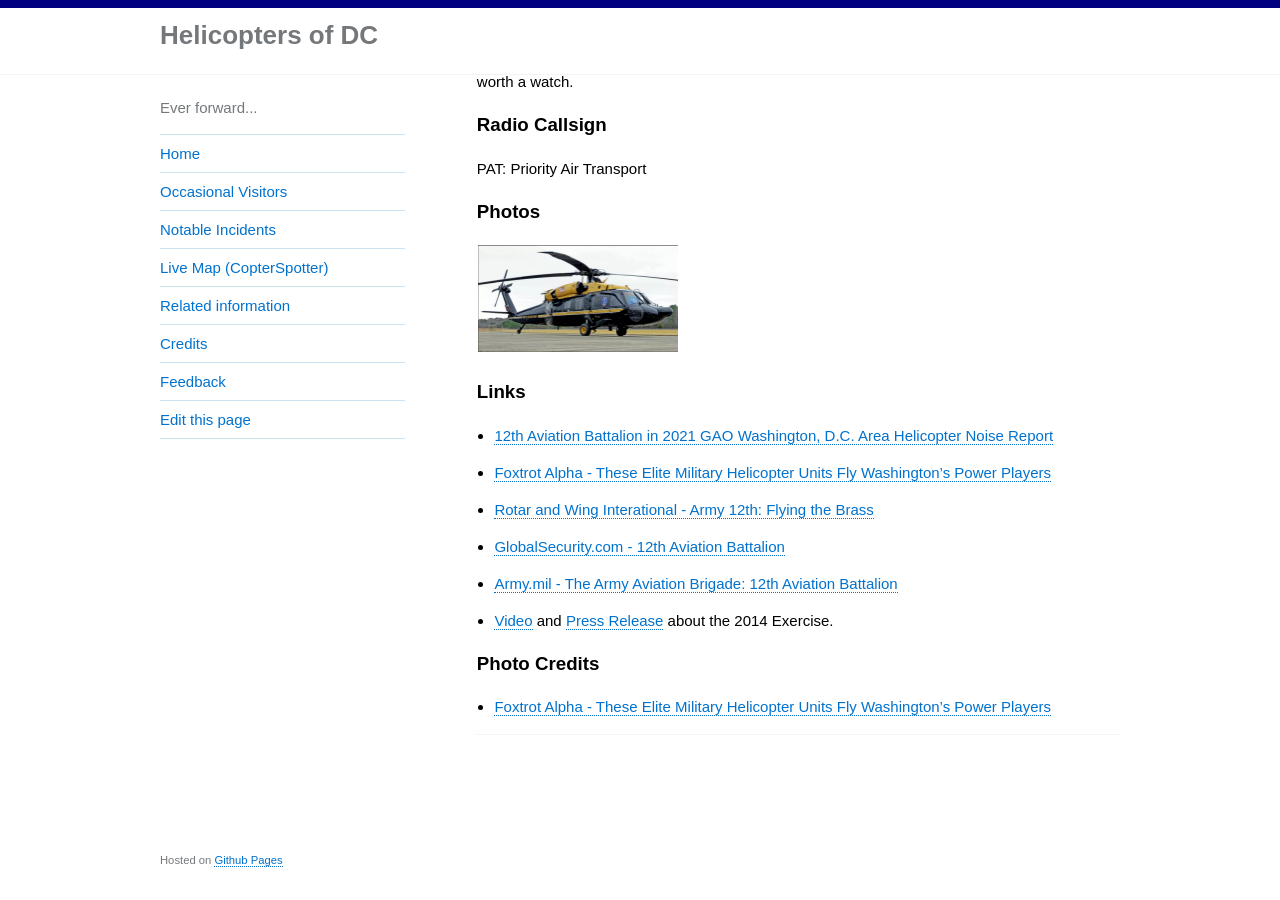
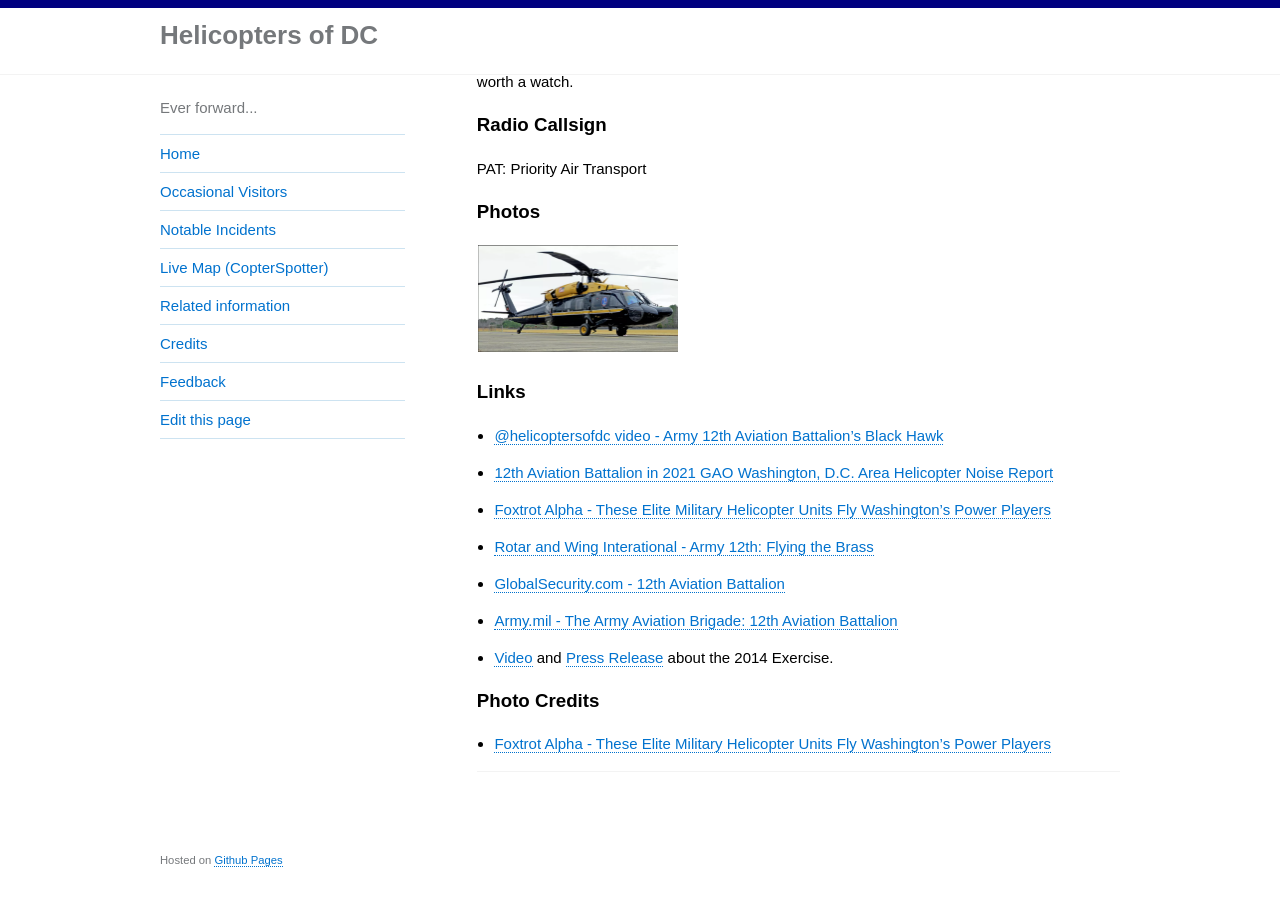
Before and after one commit to gbinal/dc-helicopters, a Jekyll site: the page built from _helicopters/5-us-army-12th-aviation-battalion.md, in a window 1280 px wide and 900 px high, scrolled down 770 px. Built offline with Jekyll 4.4.1, drawn with Linux system fonts in a browser that asks for light colours; before the commit the page ends 1633 px from its top, so only the background shows below that.

Commit message:
adding video

```diff
--- a/_helicopters/5-us-army-12th-aviation-battalion.md
+++ b/_helicopters/5-us-army-12th-aviation-battalion.md
@@ -37,6 +37,7 @@ PAT: Priority Air Transport
   </table>
 
 ### Links
+* [@helicoptersofdc video - Army 12th Aviation Battalion's Black Hawk](https://www.youtube.com/watch?v=SPpxEd7kkG8)
 * [12th Aviation Battalion in 2021 GAO Washington, D.C. Area Helicopter Noise Report](https://hyp.is/QfNJ0hV0EeyoamPceI993Q/www.gao.gov/assets/gao-21-200.pdf)
 * [Foxtrot Alpha - These Elite Military Helicopter Units Fly Washington's Power Players](https://foxtrotalpha.jalopnik.com/these-elite-military-helicopter-units-fly-washingtons-p-1704260996)
 * [Rotar and Wing Interational - Army 12th: Flying the Brass](https://www.rotorandwing.com/2012/04/01/army-12th-flying-the-brass/)
```
